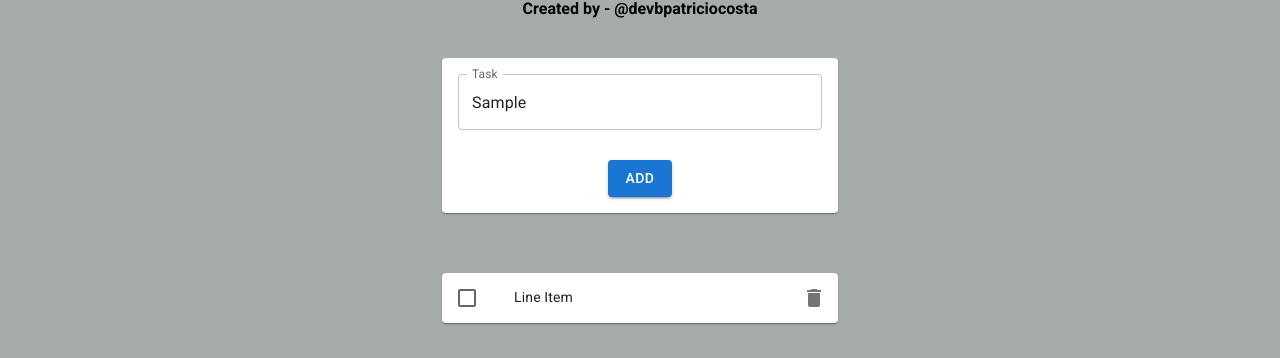
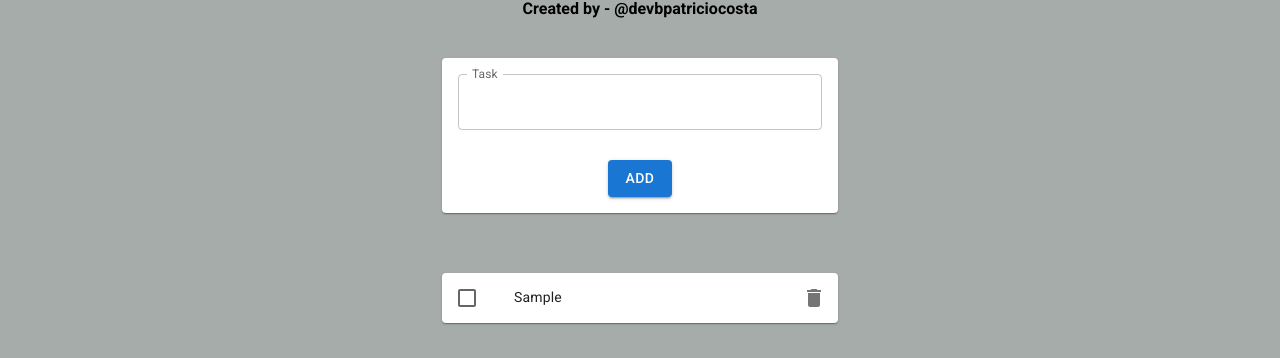
Before and after one commit to devbpatriciocosta/todo-list-using-reactJS, a Next.js app: page / in a window 1280 px wide. Both pictures are taken after typing "Sample" into the empty fields and a click on the button "ADD". Shown: the part 179-537 px from the top of the page. Built offline with nearby package versions, Linux system fonts and the light colour scheme.

Commit message:
Finalizando - Faltando apenas estilizar

```diff
--- a/pages/index.jsx
+++ b/pages/index.jsx
@@ -9,10 +9,15 @@ import { useState } from 'react';
 
 function App() {
 
-  const [toDos, setTodos] = useState([]);
+  const [toDos, setToDos] = useState([]);
 
-  const toDoHandler = (toDo) => {
-    setTodos([...toDos, toDo])
+  const addToDo = (toDo) => {
+    setToDos([...toDos, toDo])
+  }
+
+  const deleteToDo = (id) => {
+    var filtered = toDos.filter((toDo) => toDo.id !== id)
+    setToDos(filtered)
   }
 
   return (
@@ -29,12 +34,12 @@ function App() {
     <div>
       <Container maxWidth="xs" style={{ marginTop:"40px" }}>
 
-        <Form toDoHandler={toDoHandler}/>
+        <Form addToDo={addToDo}/>
 
         <List sx={{ marginTop: "40px"}}>
-          {toDos.map((todo) => (
-            <div style={{ marginTop: "12px" }}>
-              <ToDoItem />
+          {toDos.map((toDo) => (
+            <div key={toDo.id} style={{ marginTop: "12px" }}>
+              <ToDoItem toDo={toDo} deleteToDo={deleteToDo}/>
             </div>
           ))}
         </List>
--- a/src/components/form/Form.jsx
+++ b/src/components/form/Form.jsx
@@ -2,10 +2,22 @@ import React, {useState} from 'react';
 import { TextField, Button, Paper } from '@mui/material';
 import styles from './Form.module.css';
 
-function Form({ toDoHandler }) {
+function Form({ addToDo }) {
     const [text, setText] = useState(null);
+    const [id, setId] = useState(0);
 
     //TODO CREATE
+
+    const toDoCreate = (text) => {
+      const toDoObject =
+      {
+        text: text,
+        id: id
+      };
+      setId(id + 1);
+      addToDo(toDoObject);
+      document.getElementById("outlined-basic").value = null;
+    }
 
   return (
     <Paper className={styles.form}>
@@ -20,7 +32,7 @@ function Form({ toDoHandler }) {
 
         <Button
           variant="contained"
-            onClick={() => toDoHandler(text)}>Add
+            onClick={() => toDoCreate(text)}>Add
               </Button>
 
     </Paper>
--- a/src/components/listItem/ToDoItem.jsx
+++ b/src/components/listItem/ToDoItem.jsx
@@ -11,7 +11,7 @@ import DeleteIcon from '@mui/icons-material/Delete';
 import Paper from '@mui/material/Paper';
 
 
-export default function ToDoItem() {
+export default function ToDoItem({ toDo, deleteToDo }) {
 
   return (
     <Paper>
@@ -19,7 +19,7 @@ export default function ToDoItem() {
 
     <ListItem
       secondaryAction={
-        <IconButton edge="end" aria-label="comments">
+        <IconButton edge="end" aria-label="delete" onClick={() => deleteToDo(toDo.id)}>
           <DeleteIcon />
         </IconButton>
         }
@@ -33,7 +33,7 @@ export default function ToDoItem() {
                     disableRipple
               />
           </ListItemIcon>
-        <ListItemText primary={`Line Item`} />
+        <ListItemText primary={toDo.text} />
       </ListItemButton>
     </ListItem>
 
```
